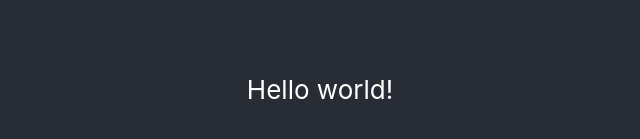
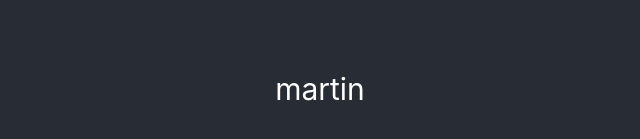
Before and after one commit to martinjaime/personal-site, a React (Create React App) app in the folder frontend/: page / in a window 1280 px wide. Shown: the part 311-450 px from the top of the page, without its empty margins (320-960 px from the left). Built offline with nearby package versions, Linux system fonts and the light colour scheme.

Commit message:
fix home page and clean up router

```diff
--- a/frontend/src/App.tsx
+++ b/frontend/src/App.tsx
@@ -1,14 +1,16 @@
 import React from 'react';
+import { BrowserRouter, Route, Routes } from 'react-router-dom';
+import Home from './pages/Home';
+import PageNotFound from './components/PageNotFound';
 
 function App() {
   return (
-    <div className="App">
-      <header className="App-header">
-        <p>
-          Hello world!
-        </p>
-      </header>
-    </div>
+    <BrowserRouter>
+      <Routes>
+        <Route path="/" element={<Home />} />
+        <Route path="*" element={<PageNotFound />} />
+      </Routes>
+    </BrowserRouter>
   );
 }
 
--- a/frontend/src/components/PageNotFound.tsx
+++ b/frontend/src/components/PageNotFound.tsx
@@ -1,7 +1,7 @@
 import React from 'react';
 
 const PageNotFound: React.FC = () => (
-  <div className='text-center text-white'>
+  <div className='flex flex-col justify-center text-center text-white h-full'>
     <h1>Page Not Found</h1>
     <p>Are you sure this is the page you were looking for?</p>
   </div>
--- a/frontend/src/index.tsx
+++ b/frontend/src/index.tsx
@@ -3,16 +3,6 @@ import ReactDOM from 'react-dom/client';
 import './index.css';
 import App from './App';
 import reportWebVitals from './reportWebVitals';
-import { createBrowserRouter, RouterProvider } from 'react-router-dom';
-import PageNotFound from './components/PageNotFound';
-
-const router = createBrowserRouter([
-  {
-    path: "/",
-    element: <App />,
-    errorElement: <PageNotFound />
-  }
-])
 
 const root = ReactDOM.createRoot(
   document.getElementById('root') as HTMLElement
@@ -20,7 +10,7 @@ const root = ReactDOM.createRoot(
 
 root.render(
   <React.StrictMode>
-    <RouterProvider router={router} />
+    <App />
   </React.StrictMode>
 );
 
--- /dev/null
+++ b/frontend/src/pages/Home.tsx
@@ -0,0 +1,15 @@
+import React from "react";
+
+const Home: React.FC = () => {
+  return (
+    <div className="flex justify-center flex-col items-center h-full text-white text-3xl">
+      <div>
+        <p>
+          martin
+        </p>
+      </div>
+    </div>
+  )
+}
+
+export default Home;
--- a/frontend/src/styles/index.css
+++ b/frontend/src/styles/index.css
@@ -4,10 +4,6 @@
 
 #root {
   background-color: #282c34;
-  display: flex;
-  flex-direction: column;
-  align-items: center;
-  justify-content: center;
   height: 100vh;
   width: 100vw;
 }
@@ -51,3 +47,9 @@ code {
   font-size: calc(10px + 2vmin);
   color: white;
 }
+
+h1 {
+  font-size: 1.875rem;
+  line-height: 2.25rem;
+  font-weight: 700;
+}
```
